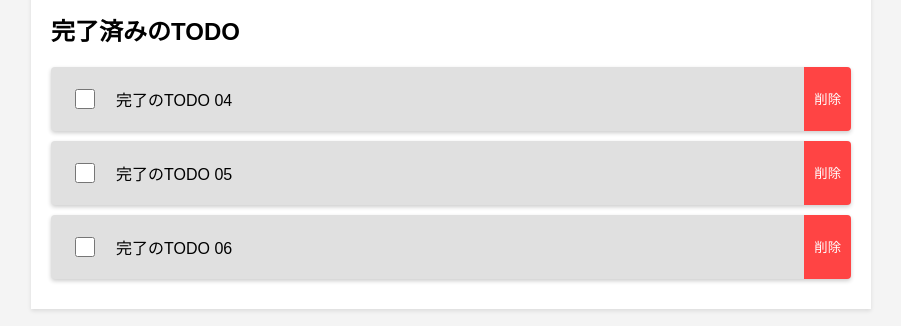
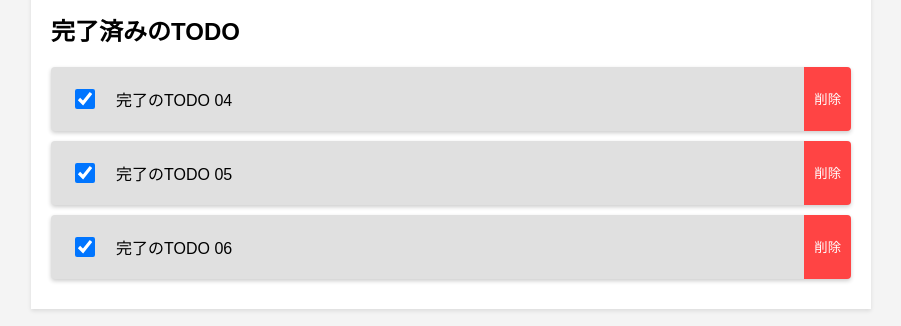
Before and after one commit to tikutikukotoba/temporary-2024-11-18-2, a website built with Vite: page index.html in a window 1280 px wide. Shown: the part 474-800 px from the top of the page, without its empty margins (189-1090 px from the left). Built offline with nearby package versions, Linux system fonts and the light colour scheme.

Commit message:
checked 付与

```diff
--- a/index.html
+++ b/index.html
@@ -39,17 +39,17 @@
     <div id="completed-todo-list">
       <!-- data-id 属性の値はTODO作成時に割り振られたUUIDがセットされる作りにしています -->
       <div class="todo-card todo-completed">
-        <input type="checkbox">
+        <input type="checkbox" checked>
         <span class="todo-text" data-id="6f989167-4adf-4476-b4fc-95b0714c03c7" contenteditable="true">完了のTODO 04</span>
         <button class="delete-btn">削除</button>
       </div>
       <div class="todo-card todo-completed">
-        <input type="checkbox">
+        <input type="checkbox" checked>
         <span class="todo-text" data-id="db9f41e7-acb2-41e9-976b-63168e0021ee" contenteditable="true">完了のTODO 05</span>
         <button class="delete-btn">削除</button>
       </div>
       <div class="todo-card todo-completed">
-        <input type="checkbox">
+        <input type="checkbox" checked>
         <span class="todo-text" data-id="566ac7a3-5f52-4224-8752-14ef146b714c" contenteditable="true">完了のTODO 06</span>
         <button class="delete-btn">削除</button>
       </div>
```
